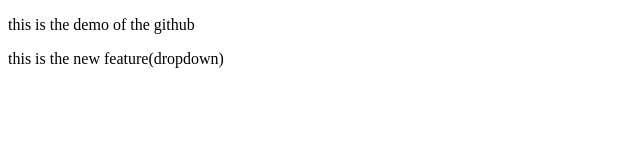
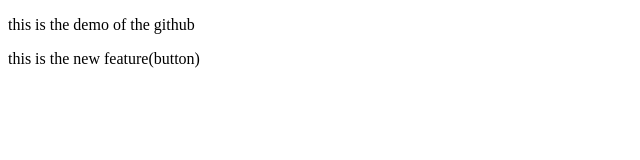
Before and after one commit to aryan5186/New-Repo, a plain HTML site: page index.html in a window 1280 px wide. Shown: the full height of the page, 0-640 px from the left. Drawn offline with Linux system fonts and the light colour scheme.

Commit message:
add new feature

```diff
--- a/index.html
+++ b/index.html
@@ -7,6 +7,6 @@
 </head>
 <body>
     <p>this is the demo of the github</p>
-    <p>this is the new feature(dropdown)</p>
+    <p>this is the new feature(button)</p>
 </body>
 </html>
```
